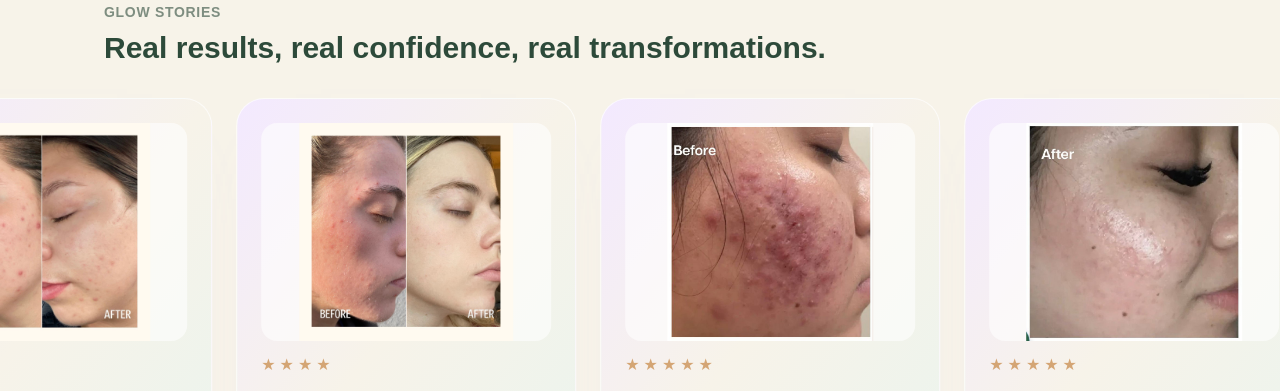
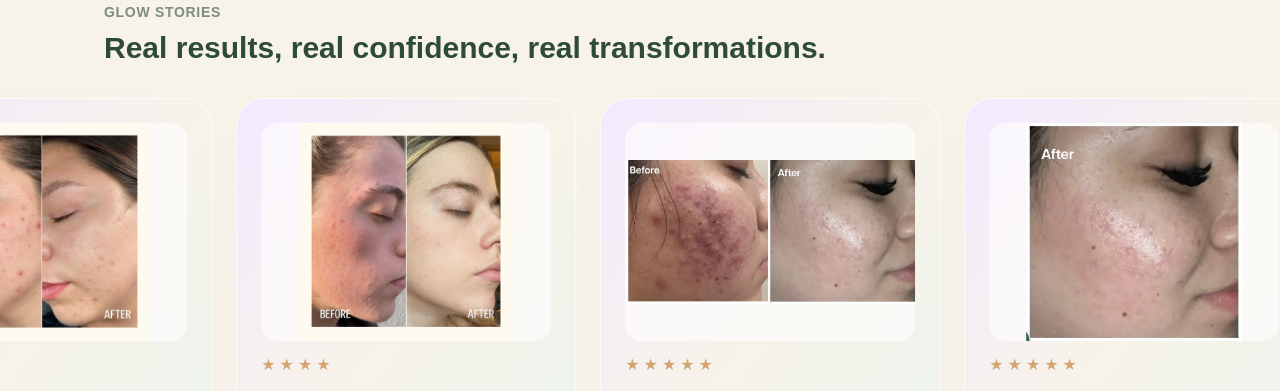
Before and after one commit to mspottsassistant-123/rico-ai-landing, a Next.js app: page / in a window 1280 px wide. Shown: the part 3720-4111 px from the top of the page. Built offline with nearby package versions, Linux system fonts and the light colour scheme.

Commit message:
Stitch LA client before/after

```diff
--- a/src/app/page.tsx
+++ b/src/app/page.tsx
@@ -96,7 +96,7 @@ const testimonials = [
       "My redness went down once I finally understood ingredients and made smarter swaps.",
     name: "Camila, LA",
     rating: 5,
-    image: "/images/glow-client-d.jpg",
+    image: "/images/glow-client-la.jpg",
   },
   {
     quote:
```
Also changed, not shown: public/images/glow-client-la.jpg (added).
